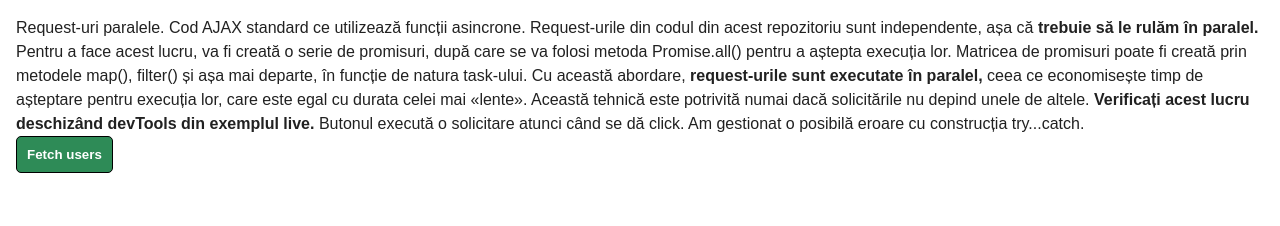
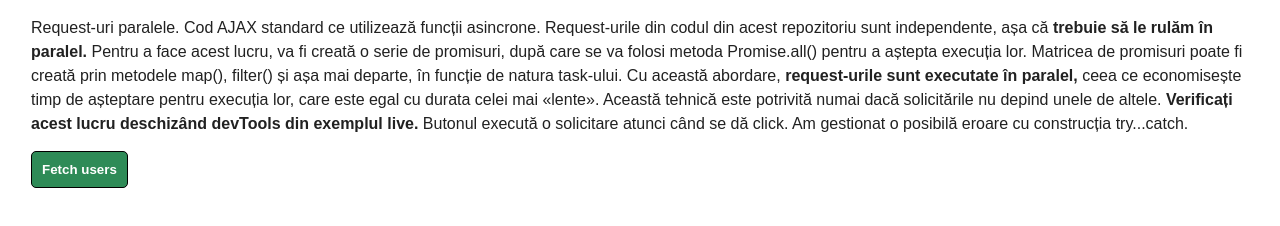
Before and after one commit to danretegan/functii-asincrone, a plain HTML site: page index.html in a window 1280 px wide. Drawn offline with Linux system fonts and the light colour scheme.

Commit message:
style.css update

```diff
--- a/css/style.css
+++ b/css/style.css
@@ -5,11 +5,16 @@
     font-family: sans-serif;
   }
 
-  p {
+p {
     margin: 0;
   }
 
-  .btn {
+.text {
+  margin: 15px;
+}
+
+.btn {
+    margin-left: 15px;
     border: 1px solid black;
     border-radius: 5px;
     font-weight: bold;
@@ -18,17 +23,17 @@
     padding: 10px;
   }
 
-  .btn:hover {
+.btn:hover {
     color: black;
     background-color: lightgreen;
   }
 
-  .user-list {
+.user-list {
     margin: 0;
     list-style: none;
     padding: 24px;
   }
 
-  .user-list .item:not(:last-child) {
+.user-list .item:not(:last-child) {
     margin-bottom: 16px;
   }
--- a/index.html
+++ b/index.html
@@ -8,7 +8,7 @@
 </head>
 <body>
 
-    <p>Request-uri paralele. Cod AJAX standard ce utilizează funcții asincrone. Request-urile din codul din acest repozitoriu sunt independente, așa că <b> trebuie să le rulăm în paralel. </b> Pentru a face acest lucru, va fi creată o serie de promisuri, după care se va folosi metoda Promise.all() pentru a aștepta execuția lor. Matricea de promisuri poate fi creată prin metodele map(), filter() și așa mai departe, în funcție de natura task-ului. Cu această abordare, <b> request-urile sunt executate în paralel, </b> ceea ce economisește timp de așteptare pentru execuția lor, care este egal cu durata celei mai «lente». Această tehnică este potrivită numai dacă solicitările nu depind unele de altele. <b> Verificați acest lucru deschizând devTools din exemplul live. </b> Butonul execută o solicitare atunci când se dă click. Am gestionat o posibilă eroare cu construcția try...catch.</p>
+    <p class="text">Request-uri paralele. Cod AJAX standard ce utilizează funcții asincrone. Request-urile din codul din acest repozitoriu sunt independente, așa că <b> trebuie să le rulăm în paralel. </b> Pentru a face acest lucru, va fi creată o serie de promisuri, după care se va folosi metoda Promise.all() pentru a aștepta execuția lor. Matricea de promisuri poate fi creată prin metodele map(), filter() și așa mai departe, în funcție de natura task-ului. Cu această abordare, <b> request-urile sunt executate în paralel, </b> ceea ce economisește timp de așteptare pentru execuția lor, care este egal cu durata celei mai «lente». Această tehnică este potrivită numai dacă solicitările nu depind unele de altele. <b> Verificați acest lucru deschizând devTools din exemplul live. </b> Butonul execută o solicitare atunci când se dă click. Am gestionat o posibilă eroare cu construcția try...catch.</p>
 
     <button type="button" class="btn">Fetch users</button>
 
```
